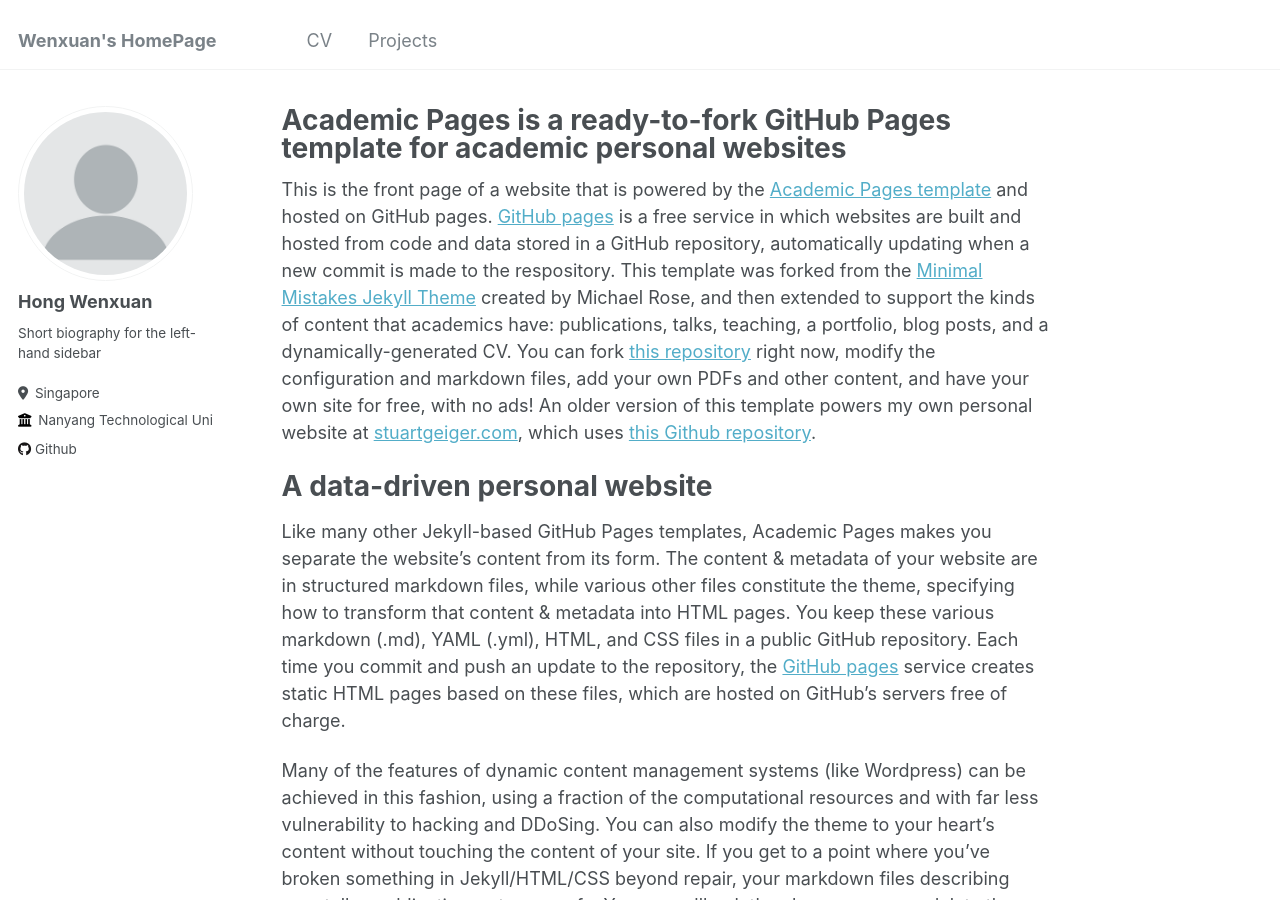
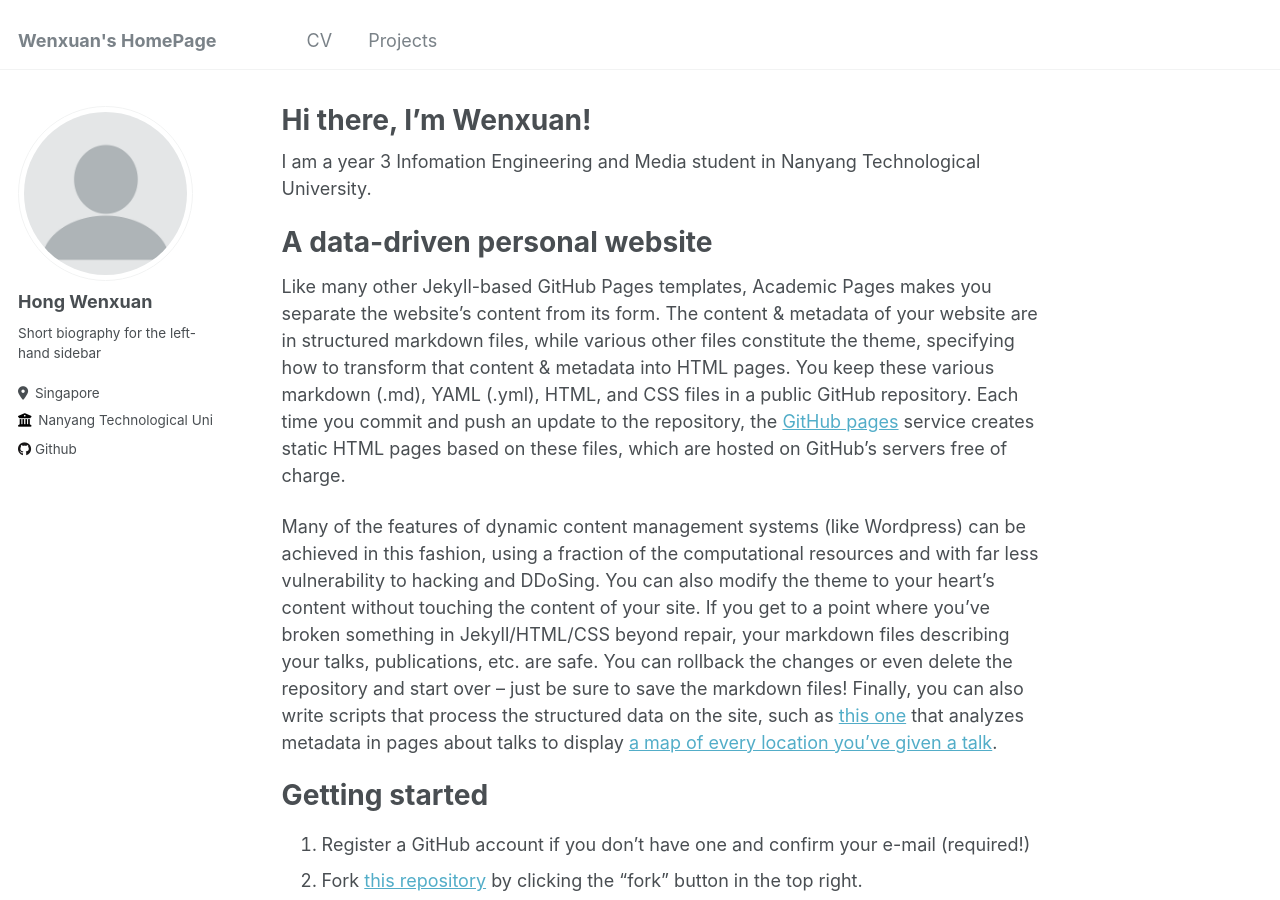
Before and after one commit to h-wenxuan/aboutme, a Jekyll site: the page built from _pages/about.md, in a window 1280 px wide and 900 px high. Built offline with Jekyll 4.4.1, drawn with Linux system fonts in a browser that asks for light colours.

Commit message:
Update about.md

```diff
--- a/_pages/about.md
+++ b/_pages/about.md
@@ -1,13 +1,13 @@
 ---
 permalink: /
-title: "Academic Pages is a ready-to-fork GitHub Pages template for academic personal websites"
+title: "Hi there, I'm Wenxuan!"
 author_profile: true
 redirect_from:
   - /about/
   - /about.html
 ---
 
-This is the front page of a website that is powered by the [Academic Pages template](https://github.com/academicpages/academicpages.github.io) and hosted on GitHub pages. [GitHub pages](https://pages.github.com) is a free service in which websites are built and hosted from code and data stored in a GitHub repository, automatically updating when a new commit is made to the respository. This template was forked from the [Minimal Mistakes Jekyll Theme](https://mmistakes.github.io/minimal-mistakes/) created by Michael Rose, and then extended to support the kinds of content that academics have: publications, talks, teaching, a portfolio, blog posts, and a dynamically-generated CV. You can fork [this repository](https://github.com/academicpages/academicpages.github.io) right now, modify the configuration and markdown files, add your own PDFs and other content, and have your own site for free, with no ads! An older version of this template powers my own personal website at [stuartgeiger.com](http://stuartgeiger.com), which uses [this Github repository](https://github.com/staeiou/staeiou.github.io).
+I am a year 3 Infomation Engineering and Media student in Nanyang Technological University.
 
 A data-driven personal website
 ======
```
